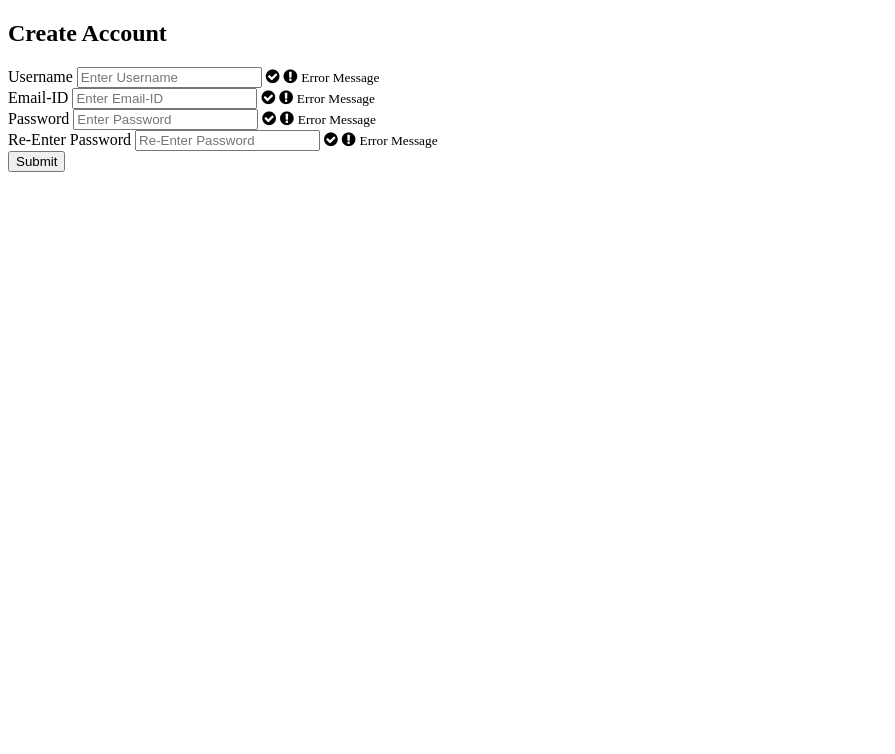
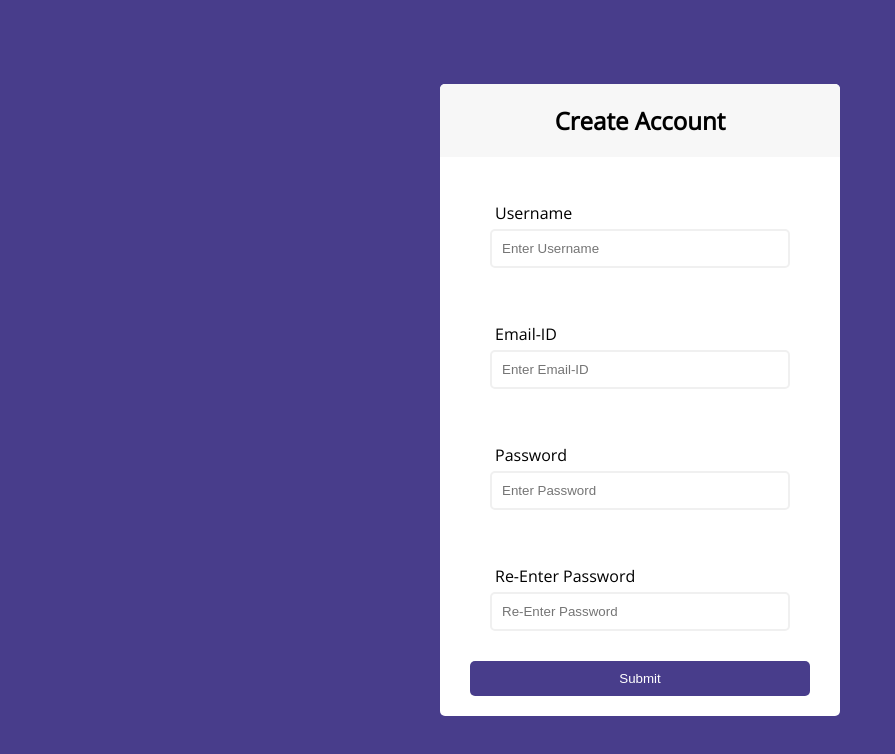
Before and after one commit to Hgarg123/FullStack_Praticals, a plain HTML site: page Pages/Pratical-18.html in a window 1280 px wide. Shown: the whole page, without its empty margins (0-895 px from the left). Drawn offline with nearby package versions, Linux system fonts and the light colour scheme.

Commit message:
Complete

```diff
--- a/Pages/Pratical-18.html
+++ b/Pages/Pratical-18.html
@@ -7,7 +7,7 @@
     <title>Form Validation</title>
     <link rel="stylesheet" href="https://stackpath.bootstrapcdn.com/font-awesome/4.7.0/css/font-awesome.min.css"
         integrity="sha384-wvfXpqpZZVQGK6TAh5PVlGOfQNHSoD2xbE+QkPxCAFlNEevoEH3Sl0sibVcOQVnN" crossorigin="anonymous">
-    <link rel="stylesheet" href="FormValidation.css">
+    <link rel="stylesheet" href="../css/Pratical-18.css">
 </head>
 
 <body>
@@ -47,7 +47,7 @@
             <button type="submit">Submit</button>
         </form>
     </div>
-    <script src="FormValidation.js"></script>
+    <script src="../JavaScript/Pratical-18.js"></script>
 </body>
 
 </html>
```
